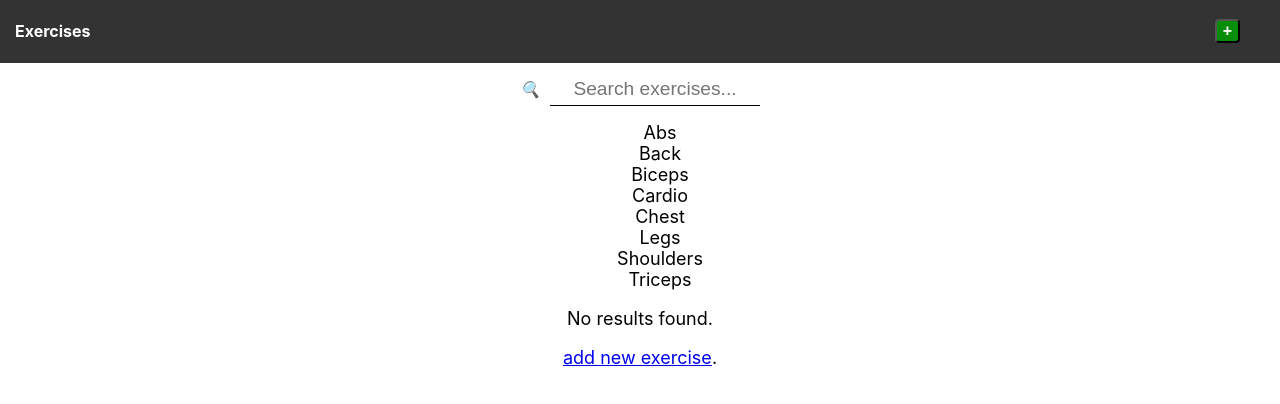
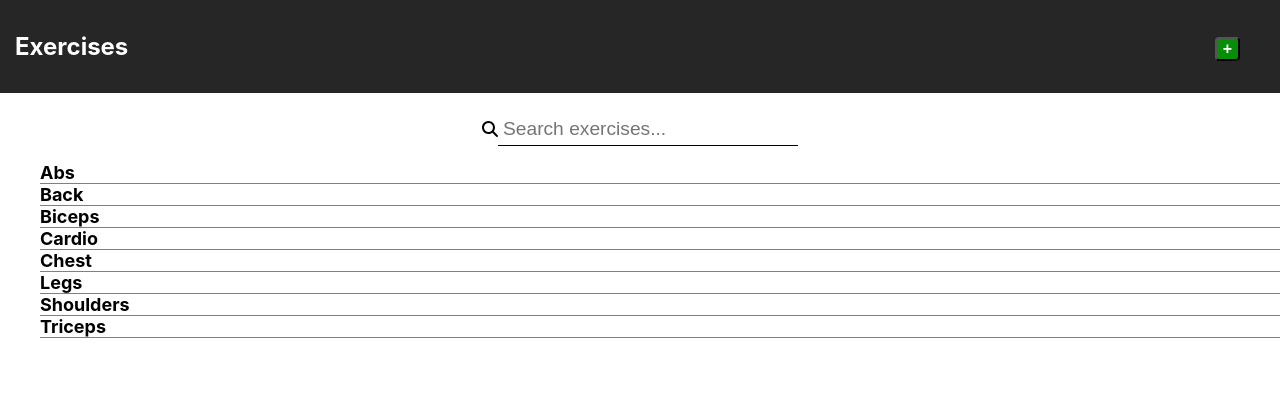
Before and after one commit to yashsharman/track-fit, a React (Create React App) app: page /search in a window 1280 px wide. Shown: the top 404 px of the page. Built offline with nearby package versions, Linux system fonts and the light colour scheme.

Commit message:
search-page
showing main categories only

```diff
--- a/src/component/addNewExercise/addnewexercise.component.jsx
+++ b/src/component/addNewExercise/addnewexercise.component.jsx
@@ -7,25 +7,28 @@ function AddNewExercisePage() {
      <div className=''>
       <h4>New Exercise</h4>
 
-      <div className='div-name'>
+       <div className='div-container'>
+      <div className='common-div'>
       <input
         placeholder='NAME'
         className='name'
       />
       </div>
 
-      <div className='div-category'>
+      <div className='common-div'>
       <input
         placeholder='CATEGORY'
         className='category'
       />
       </div>
 
-      <div className='div-type'>
+      <div className='common-div'>
       <input
         placeholder='TYPE'
         className='type'
       />
+      </div>
+
       </div>
 
      </div>
--- a/src/component/addNewExercise/addnewexercise.styles.css
+++ b/src/component/addNewExercise/addnewexercise.styles.css
@@ -2,7 +2,7 @@
     margin-top: 10px;
 }
 
-.div-name {
+.common-div {
     text-align: left;
     border-bottom: 2px solid #333;
 }
@@ -14,21 +14,11 @@
     margin-bottom: 10px;
 }
 
- .div-category {
-    text-align: left;
-    border-bottom: 2px solid #333;
-}
-
 .category {
     border: none;
     outline: none;
     text-align: left;
     margin-bottom: 10px;
-}
-
- .div-type {
-    text-align: left;
-    border-bottom: 2px solid #333;
 }
 
 .type {
--- a/src/component/search/search.component.jsx
+++ b/src/component/search/search.component.jsx
@@ -1,89 +1,111 @@
 import React, { useState } from 'react';
 import { Link } from 'react-router-dom';
 import './search.styles.css';
+import { FontAwesomeIcon } from "@fortawesome/react-fontawesome";
+import { faMagnifyingGlass } from '@fortawesome/free-solid-svg-icons';
 
 const Search = ({ data }) => {
   const [searchQuery, setSearchQuery] = useState("");
-  const [searchResults, setSearchResults] = useState([]);
+  const [selectedCategory, setSelectedCategory] = useState(null);
 
-  // Function to handle search input changes
   const handleSearchInputChange = (event) => {
     const query = event.target.value;
     setSearchQuery(query);
+  };
+
+  const handleCategoryClick = (category) => {
+    setSelectedCategory(category);
+    setSearchQuery(""); //clear searchQuery
+  };
+
+  const filterResults = () => {
+    if (searchQuery === "") {
+      return [];
+    }
 
     let filteredResults = [];
     const categories = Object.keys(data);
-    categories.map((category) => {
-      let results = data[category].filter((subcat) =>
-        subcat.toLowerCase().includes(query.toLowerCase())
+
+    categories.forEach((category) => {
+      const results = data[category].filter((subcat) =>
+        subcat.toLowerCase().includes(searchQuery.toLowerCase())
       );
-      // if(results.length > 0 ){
-      if(results.length > 0 || query !== ""){
-        filteredResults.push(...results)
-      }
+
+      filteredResults.push(...results);
+    });
+
     return filteredResults;
-    });
-    console.log(filteredResults);
-
-    // Update the search results state
-    setSearchResults(filteredResults);
   };
 
-  const showMainCategories = () => {
-    const categories = Object.keys(data);
-    return (
-      <>
-        {/* <h4>Main Categories</h4> */}
-        <ul className='ul-container'>
-          {categories.map((category) => (
-            <li className='li-container' key={category}>{category}</li>
-          ))}
-        </ul>
-      </>
-    );
-  };
+  const searchResults = filterResults();
 
   return (
     <div className='search-container-page'>
-
       <div className='search-header'>
         <h4 className='all-exercise-heading'>Exercises</h4>
         <Link to='/addnewexercise' className='add-new-link'>
           <button className='add-button'>+</button>
         </Link>
       </div>
-      <i className='search-icon'>🔍</i>
-      {/* <SearchIcon className='custom-search-icon' /> */}
+
+      <div className='search-div'>
+        <FontAwesomeIcon icon={faMagnifyingGlass} />
         <input
           className='input-exercise-container'
-        type="text"
+          type="search"
           placeholder="Search exercises..."
           value={searchQuery}
           onChange={handleSearchInputChange}
         />
+      </div>
 
-      {searchResults.length > 0 ? (
-        searchResults.map((result, index) => (
+      {!searchResults.length && !selectedCategory && (
+        <div className='main-category-text'>
+          <ul className='ul-container'>
+            {Object.keys(data).map((category) => (
+              <li
+                className='li-container'
+                key={category}
+                onClick={() => handleCategoryClick(category)}
+              >
+                {category}
+              </li>
+            ))}
+          </ul>
+        </div>
+      )}
+
+      {selectedCategory && (
+        <div className='subcategories-container'>
+          <ul className='subcategories-list'>
+            {data[selectedCategory].map((subcategory, index) => (
+              <li
+              className='subcategory-item'
+              key={index}>
+                {subcategory}
+              </li>
+            ))}
+          </ul>
+        </div>
+      )}
+
+      {searchResults.length > 0 && (
+        <div className='search-results'>
+          {searchResults.map((result, index) => (
             <Link
               className='search-category'
               key={index}
-       to={`/record-exercise/${result}`}  // redirect to RecordExercise with exercise name
-       style={{ textDecoration: 'none', color: 'black' }}
+              to={`/record-exercise/${result}`} // Redirect to RecordExercise with exercise name
             >
               <h4>{result}</h4>
             </Link>
-  ))
-) : (
-        <>
-        <div className='main-category-text'>
-        {showMainCategories()}
+          ))}
         </div>
-          <p className='no-result'>No results found.</p>
-          <p className='addnewexercise'>
-         <Link to="/addnewexercise">add new exercise</Link>.
-          </p>
+      )}
 
-        </>
+      {!searchResults.length && selectedCategory && (
+        <p className='no-result'>No results found.
+        <Link to="/addnewexercise">addnewexercise</Link>.</p>
       )}
     </div>
   );
--- a/src/component/search/search.styles.css
+++ b/src/component/search/search.styles.css
@@ -10,10 +10,11 @@ body{
 .search-header {
    display: flex;
    align-items: center;
-   margin-bottom: 10px;
+   margin-bottom: 20px;
    justify-content: space-between;
-   background-color: #333;
+   background-color: rgba(0, 0, 0, 0.85);
    color: white;
+   font-size: x-large;
 }
 
 .add-button {
@@ -26,16 +27,21 @@ body{
    color: white;
 }
 
+.search-category {
+  text-decoration: none;
+  color:rgba(0, 0, 0, 0.85);
+}
+
 .input-exercise-container{
    margin: 0;
    color: #333;
    font-size: larger;
-   text-align: center;
+   text-align: left;
    border:none;
    border-bottom: 1px solid #000;
    outline: none;
    padding: 5px;
-   width: 200px;
+   width: 300px;
 }
 
 .search-icon{
@@ -44,12 +50,21 @@ body{
 
 .li-container{
    font-size: large;
+   font-weight: bold;
    list-style: none;
-   justify-content: center;
+   border-bottom: 1px solid gray;
 }
 
 .main-category-text {
    margin-top: 10px;
+   text-align: left;
+}
+
+.subcategory-item {
+   text-align: left;
+   list-style: none;
+   border-bottom: 1px solid gray;
+   font-size: large;
 }
 
 .no-result{
```
Lines whose indentation alone changed are shown as unchanged.
